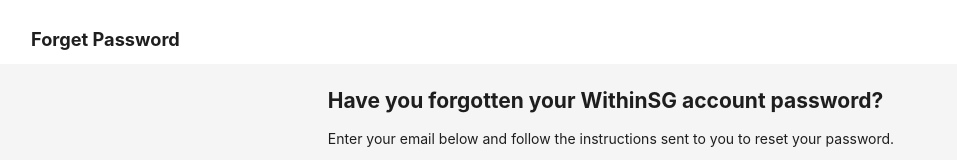
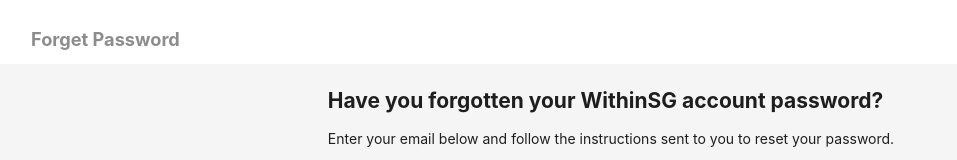
Before and after one commit to tt02-capstone/tt02-admin-portal, a React (Create React App) app: page /forgetpassword in a window 1280 px wide. Shown: the top 160 px of the page, without its empty margins (29-986 px from the left). Built offline with nearby package versions, Linux system fonts and the light colour scheme.

Commit message:
change breadcrumb to be able to redirect between screens

```diff
--- a/src/components/CustomHeader.js
+++ b/src/components/CustomHeader.js
@@ -1,39 +1,27 @@
-import React, { useState } from "react";
+import React from "react";
 import { Breadcrumb } from "antd";
-import {Header} from "antd/es/layout/layout";
+import { Header } from "antd/es/layout/layout";
+import { Link } from "react-router-dom";
 
 const CustomHeader = (props) => {
-
-    // const items = [
-    //     {
-    //         title: 'Home',
-    //     },
-    //     {
-    //         title: 'Application Center',
-    //         href: '',
-    //     },
-    //     {
-    //         title: 'Application List',
-    //         href: '',
-    //     },
-    //     {
-    //         title: 'An Application',
-    //     },
-    // ];
-
-    return(
-        <Header style={{ minHeight: '8vh', background: 'white', textAlign: 'left', fontWeight:"bold" }}>
-            <Breadcrumb
-                separator=">"
-                items={props.items}
-                style={{
-                    fontSize: '130%',
-                    paddingLeft: '10px',
-                    paddingTop: '25px'
-                }}
-            />
+    return (
+        <Header style={{ minHeight: '8vh', background: 'white', textAlign: 'left', fontWeight: "bold" }}>
+            {props.items && (
+                <Breadcrumb separator=">" style={{ fontSize: '130%', paddingLeft: '10px', paddingTop: '25px'}}>
+                    {props.items.map((item, index) => (
+                        <span key={index} style={{ paddingRight:'10px'}}>
+                            {item.to ? (
+                                <Link to={item.to} style={{color:'black'}}>{item.title}</Link>
+                            ) : (
+                                item.title
+                            )}
+                            {index < props.items.length - 1 && ' > '}
+                        </span>
+                    ))}
+                </Breadcrumb>
+            )}
         </Header>
     )
 }
 
-export default CustomHeader
+export default CustomHeader;
```
